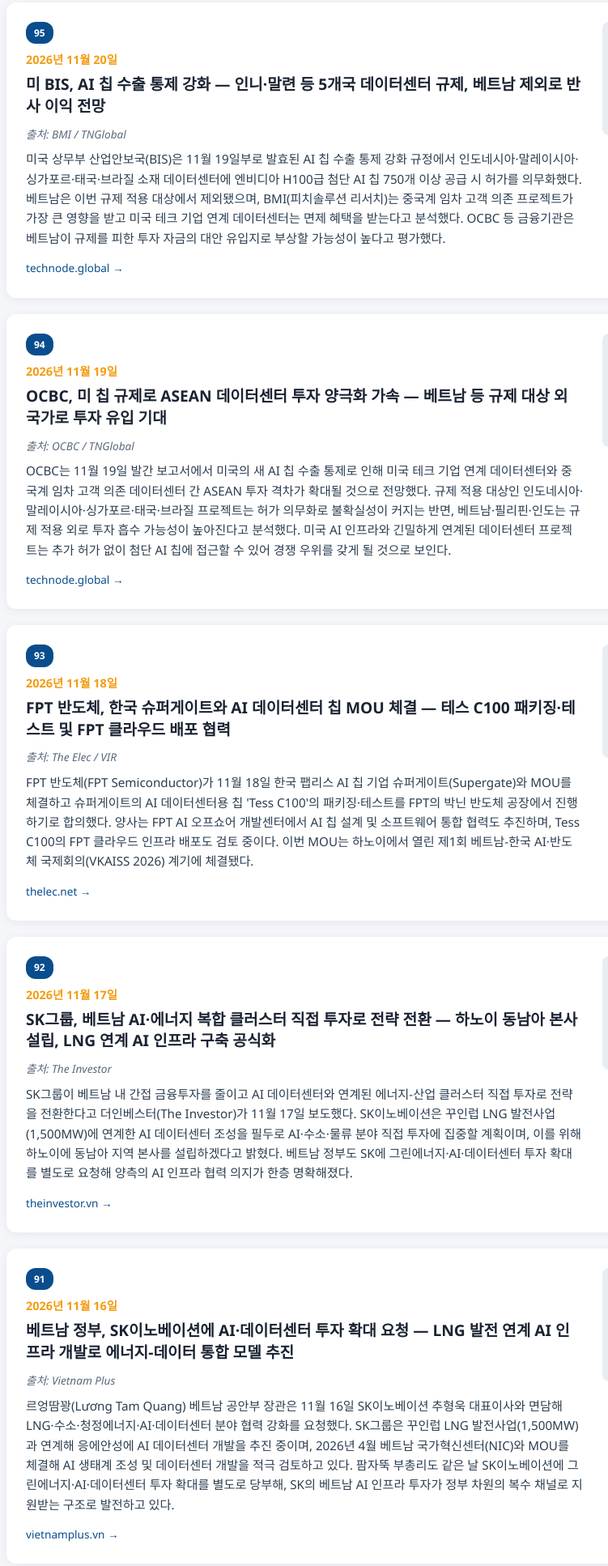
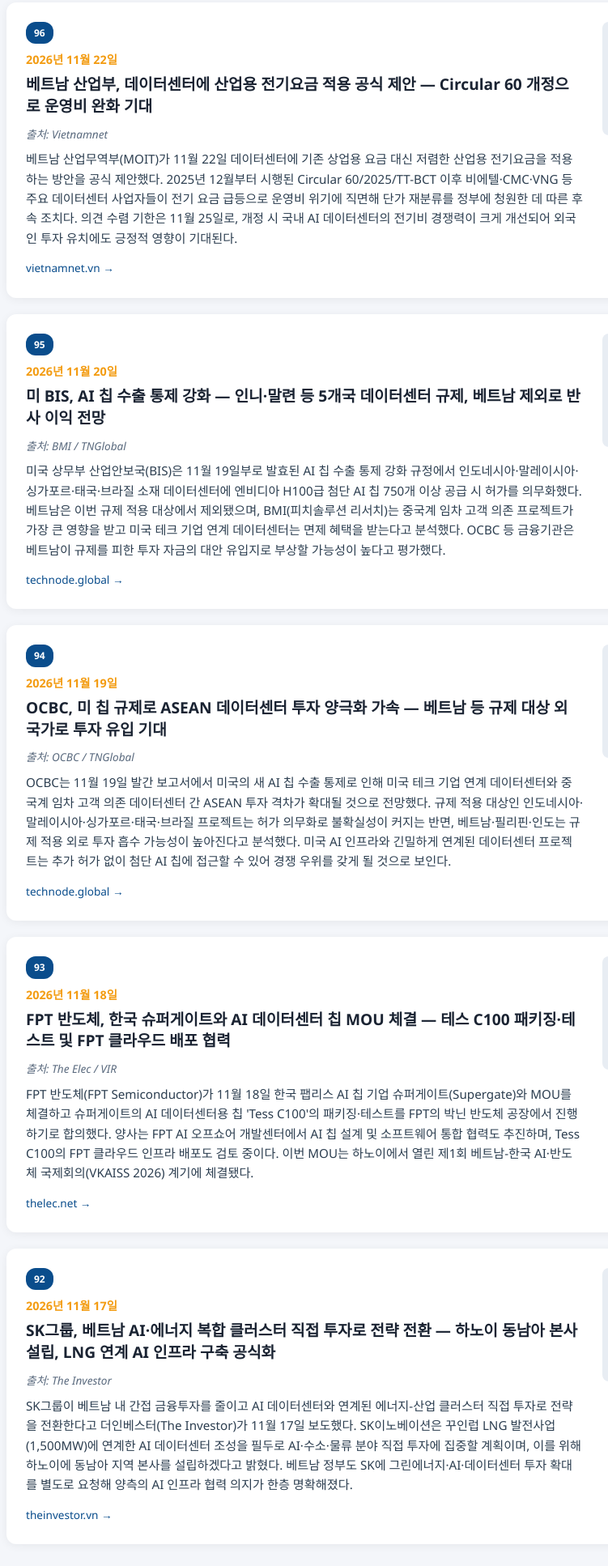
Before and after one commit to YW727/Vietnam_news_sites, a plain HTML site: page vietnam-ai-dc-news/Vietnam AI DC news.html in a window 1280 px wide. Shown: the part 530-2464 px from the top of the page at 81% size, without its empty margins (152-903 px from the left). Drawn offline with Linux system fonts and the light colour scheme.

Commit message:
daily: update sites with new articles (2026-11-23 UTC)
- vietnam-ai-dc-news: added badge 96 (2026-11-22) — 베트남 산업부 데이터센터 산업용 전기요금 제안 (Vietnamnet); removed oldest badge 91 to maintain 5-article limit
- pv-power-news: no new articles found after 2026-11-22; no changes

Co-Authored-By: Claude Sonnet 4.6 <noreply@anthropic.com>
Claude-Session: https://claude.ai/code/session_01KE2a9qXzf51z8KCxugyn1G

```diff
--- a/vietnam-ai-dc-news/Vietnam AI DC news.html
+++ b/vietnam-ai-dc-news/Vietnam AI DC news.html
@@ -214,6 +214,18 @@
 
   <article class="article">
     <div class="article-content">
+      <span class="badge">96</span>
+      <div class="date">2026년 11월 22일</div>
+      <h2>베트남 산업부, 데이터센터에 산업용 전기요금 적용 공식 제안 — Circular 60 개정으로 운영비 완화 기대</h2>
+      <div class="source">출처: Vietnamnet</div>
+      <p class="summary">베트남 산업무역부(MOIT)가 11월 22일 데이터센터에 기존 상업용 요금 대신 저렴한 산업용 전기요금을 적용하는 방안을 공식 제안했다. 2025년 12월부터 시행된 Circular 60/2025/TT-BCT 이후 비에텔·CMC·VNG 등 주요 데이터센터 사업자들이 전기 요금 급등으로 운영비 위기에 직면해 단가 재분류를 정부에 청원한 데 따른 후속 조치다. 의견 수렴 기한은 11월 25일로, 개정 시 국내 AI 데이터센터의 전기비 경쟁력이 크게 개선되어 외국인 투자 유치에도 긍정적 영향이 기대된다.</p>
+      <a href="https://vietnamnet.vn/en/vietnam-proposes-industrial-electricity-tariffs-for-data-centers-2577483.html" target="_blank">vietnamnet.vn →</a>
+    </div>
+    <div class="article-image"></div>
+  </article>
+
+  <article class="article">
+    <div class="article-content">
       <span class="badge">95</span>
       <div class="date">2026년 11월 20일</div>
       <h2>미 BIS, AI 칩 수출 통제 강화 — 인니·말련 등 5개국 데이터센터 규제, 베트남 제외로 반사 이익 전망</h2>
@@ -260,18 +272,6 @@
     <div class="article-image"></div>
   </article>
 
-  <article class="article">
-    <div class="article-content">
-      <span class="badge">91</span>
-      <div class="date">2026년 11월 16일</div>
-      <h2>베트남 정부, SK이노베이션에 AI·데이터센터 투자 확대 요청 — LNG 발전 연계 AI 인프라 개발로 에너지-데이터 통합 모델 추진</h2>
-      <div class="source">출처: Vietnam Plus</div>
-      <p class="summary">르엉땀꽝(Lương Tam Quang) 베트남 공안부 장관은 11월 16일 SK이노베이션 추형욱 대표이사와 면담해 LNG·수소·청정에너지·AI·데이터센터 분야 협력 강화를 요청했다. SK그룹은 꾸인럽 LNG 발전사업(1,500MW)과 연계해 응에안성에 AI 데이터센터 개발을 추진 중이며, 2026년 4월 베트남 국가혁신센터(NIC)와 MOU를 체결해 AI 생태계 조성 및 데이터센터 개발을 적극 검토하고 있다. 팜자뚝 부총리도 같은 날 SK이노베이션에 그린에너지·AI·데이터센터 투자 확대를 별도로 당부해, SK의 베트남 AI 인프라 투자가 정부 차원의 복수 채널로 지원받는 구조로 발전하고 있다.</p>
-      <a href="https://en.vietnamplus.vn/vietnam-promotes-international-cooperation-in-energy-high-technology-post355546.vnp" target="_blank">vietnamplus.vn →</a>
-    </div>
-    <div class="article-image"></div>
-  </article>
-
   <div class="summary-box">
     <h3>📊 산업 흐름 요약</h3>
     <p>2025년 7월 UAE <strong>G42</strong>의 베트남 진출 의향(20억 달러 하이퍼스케일 DC)으로 시작된 베트남 AI DC 투자 흐름은, 2025년 말 국내 자본(<strong>Create Capital + Haimaker.ai</strong>)의 10억 달러 규모 전국 AI DC 네트워크 계획 발표를 거쳐, 2026년 초 <strong>HCMC의 20억 달러 디지털 인프라 협약 2건</strong>과 <strong>FPT–G42 공식 파트너십</strong>으로 이어지며 국제 자본·국내 사업자·지방정부가 결합된 본격 산업화 단계로 진입했습니다.</p>
```
